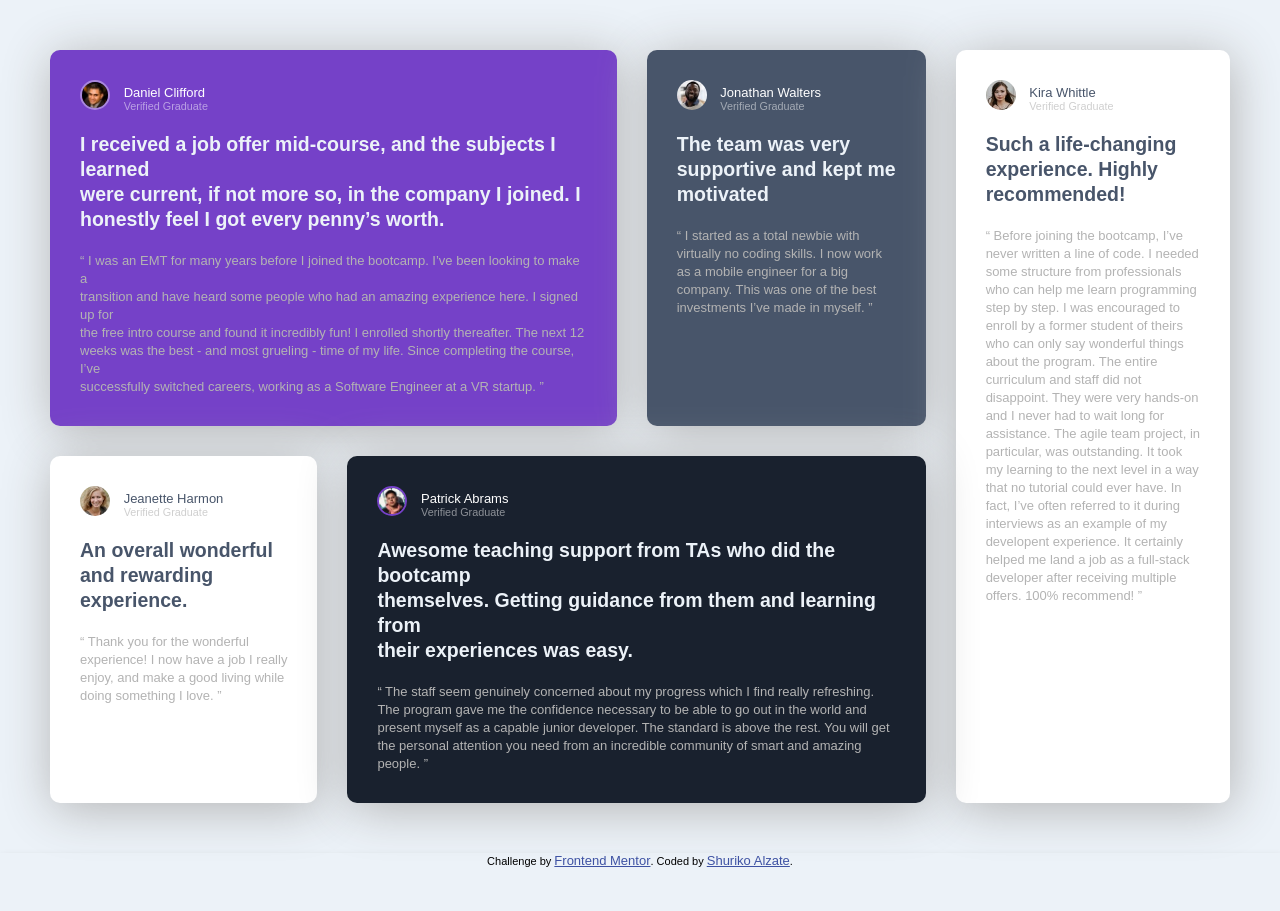
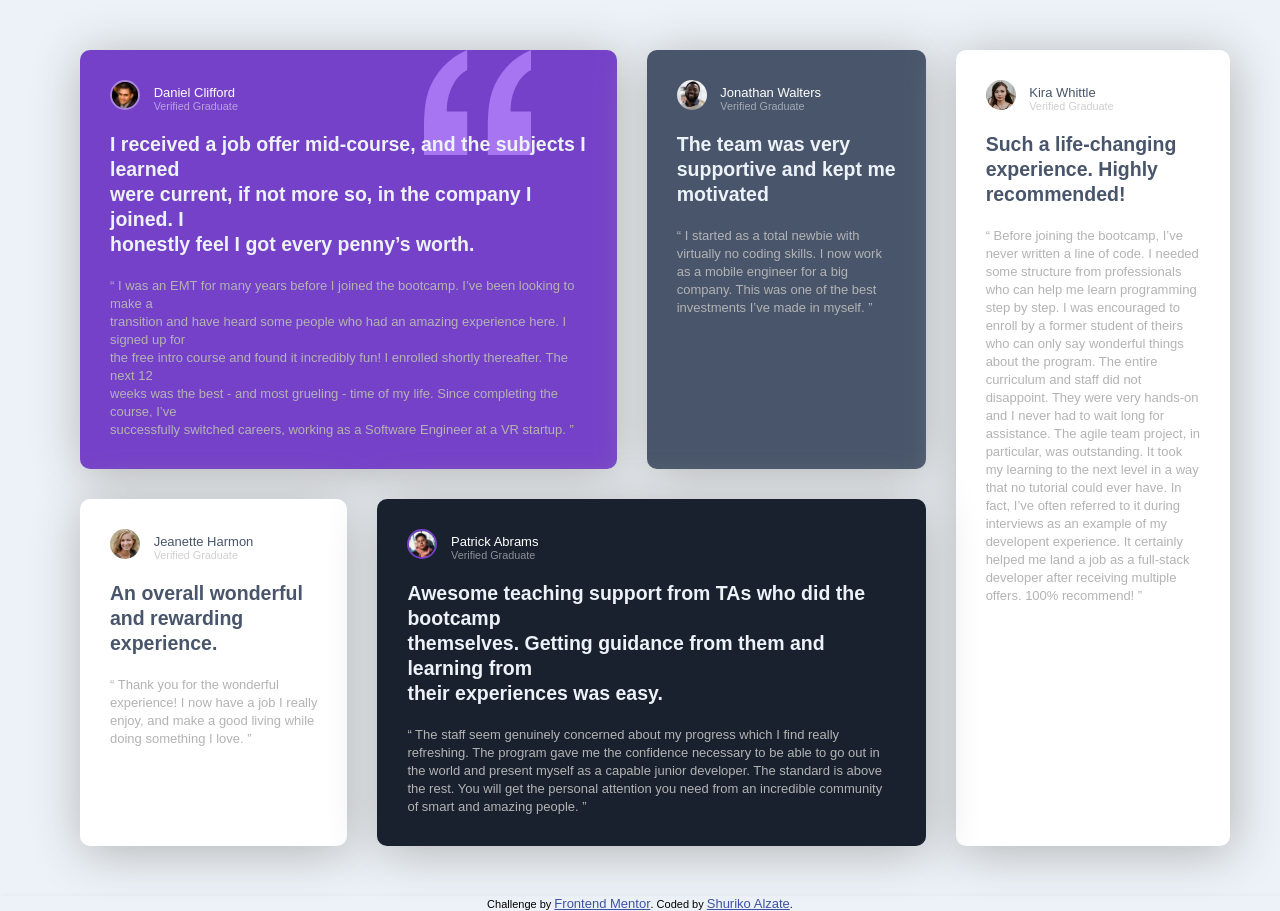
Before and after one commit to shuri991/testimonials-grid-section-main, a plain HTML site: page index.html in a window 1280 px wide. Before the commit the page ends 868 px from the top, so only its background shows below. Drawn offline with Linux system fonts and the light colour scheme.

Commit message:
Organizando

```diff
--- a/assets/images/css/style.css
+++ b/assets/images/css/style.css
@@ -26,11 +26,12 @@ body{
 
 .container{
     display: grid;
-    grid-auto-rows: minmax(50px, auto);
+    grid-template-rows: max-content;
     gap: 30px;
     padding: 50px 50px;
 }
 .container .card{
+    max-width: max-content;
     padding: 30px;
     border-radius: 10px;
 }
@@ -94,39 +95,37 @@ body{
 }
 
 .card-1{
-    grid-column: 1 / 4;
+    grid-column: 2 / 6;
     grid-row: 1 / 2;
     background-color: var(--Moderate-violet);
-    background-image: url(./images/bg-pattern-quotation.svg);
+    background-image: url(/assets/images/bg-pattern-quotation.svg);
     background-repeat: no-repeat;
     background-size: 20%;
     background-position: 80%  0%;
     box-shadow: 2px 6px 50px var(--Light-gray-very);
 }
 .card-2{
-    grid-column: 4 / 6;
+    grid-column: 6 / 8;
     grid-row: 1 / 2;
     background-color: var(--Very-dark-grayish-blue);
     box-shadow: 2px 6px 50px var(--Light-gray-very);
 }
 .card-3{
-    grid-column: 6 / 8;
-    grid-row: 1 / 4;
+    grid-column: 8 / 10;
+    grid-row: 1 / 3;
     background-color: var(--White);
     box-shadow: 2px 6px 50px var(--Light-gray-very);
 }
 .card-4{
-    grid-column: 1 /3;
-    grid-row: 2 / 4;
+    grid-column: 2 / 4;
+    grid-row: 2 / 3;
     background-color: var(--White);
-    border-radius: 10px;
     box-shadow: 2px 6px 50px var(--Light-gray-very);
 }
 .card-5{
-    grid-column: 3 /6;
-    grid-row: 2 / 4;
+    grid-column: 4 / 8;
+    grid-row: 2 / 3;
     background-color: var(--Very-dark-blackish-blue);
-    border-radius: 10px;
     box-shadow: 2px 6px 50px var(--Light-gray-very);
 }
 .attribution {
```
